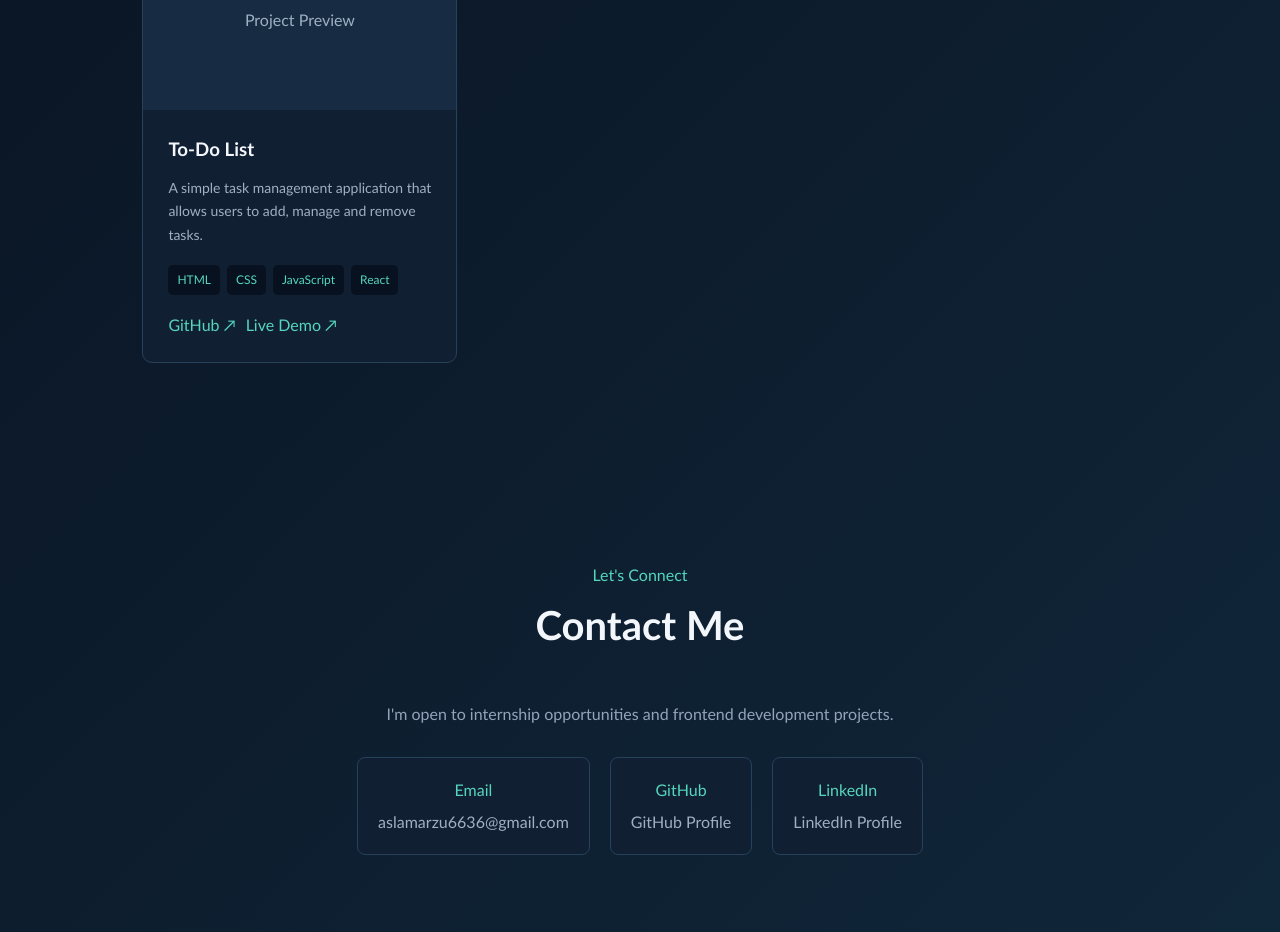
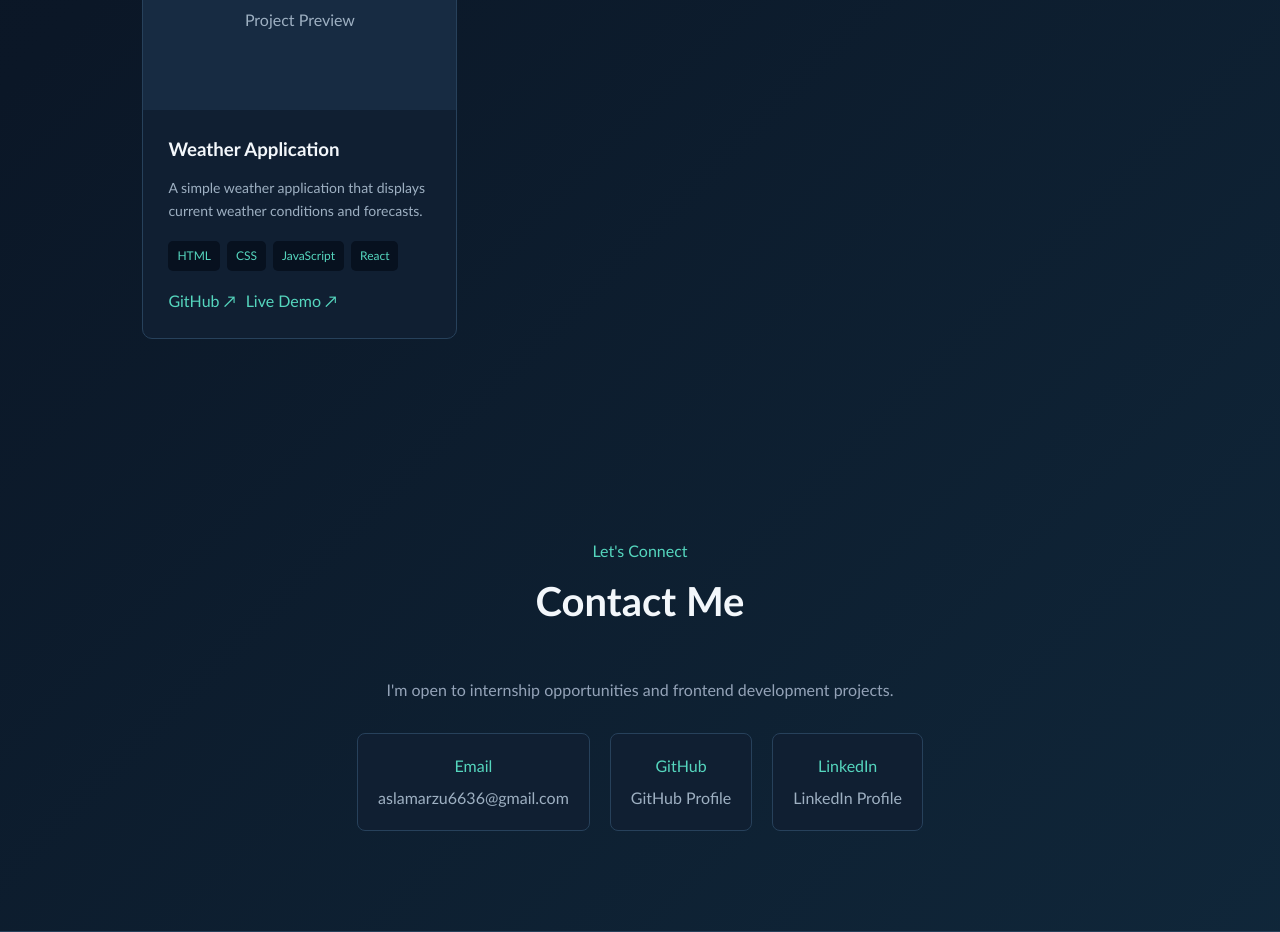
Before and after one commit to Aslam123-git/portfolio, a React app: page / in a window 1280 px wide. Shown: the part 2600-3532 px from the top of the page. Built offline with nearby package versions, Linux system fonts and the light colour scheme; the HTML template or start-up script is replaced by a standard one.

Commit message:
Update porrfolio

```diff
--- a/package.json
+++ b/package.json
@@ -7,7 +7,9 @@
     "dev": "vite",
     "build": "vite build",
     "lint": "oxlint",
-    "preview": "vite preview"
+    "preview": "vite preview",
+    "predeploy": "npm run build",
+    "deploy": "gh-pages -d dist"
   },
   "dependencies": {
     "react": "^19.2.8",
@@ -17,6 +19,7 @@
     "@types/react": "^19.2.18",
     "@types/react-dom": "^19.2.4",
     "@vitejs/plugin-react": "^6.1.0",
+    "gh-pages": "^6.3.0",
     "oxlint": "^1.79.0",
     "vite": "^8.2.2"
   }
--- a/src/components/Projects.jsx
+++ b/src/components/Projects.jsx
@@ -27,11 +27,11 @@ const projects = [
   },
 
   {
-    title: "To-Do List",
+    title: "Weather Application",
     description:
-      "A simple task management application that allows users to add, manage and remove tasks.",
+      "A simple weather application that displays current weather conditions and forecasts.",
     technologies: ["HTML", "CSS", "JavaScript", "React"],
-    github: "http://github.com/Aslam123-git/To-Do-List",
+    github: "http://github.com/Aslam123-git/weather-app",
     live: "YOUR_LIVE_LINK",
   },
 ];
--- a/vite.config.js
+++ b/vite.config.js
@@ -4,4 +4,5 @@ import { defineConfig } from 'vite'
 // https://vite.dev/config/
 export default defineConfig({
   plugins: [react()],
+    base: '/weather-app/',
 })
```
Also changed, not shown: 1 other file (tests, documents, lock files or other folders).
